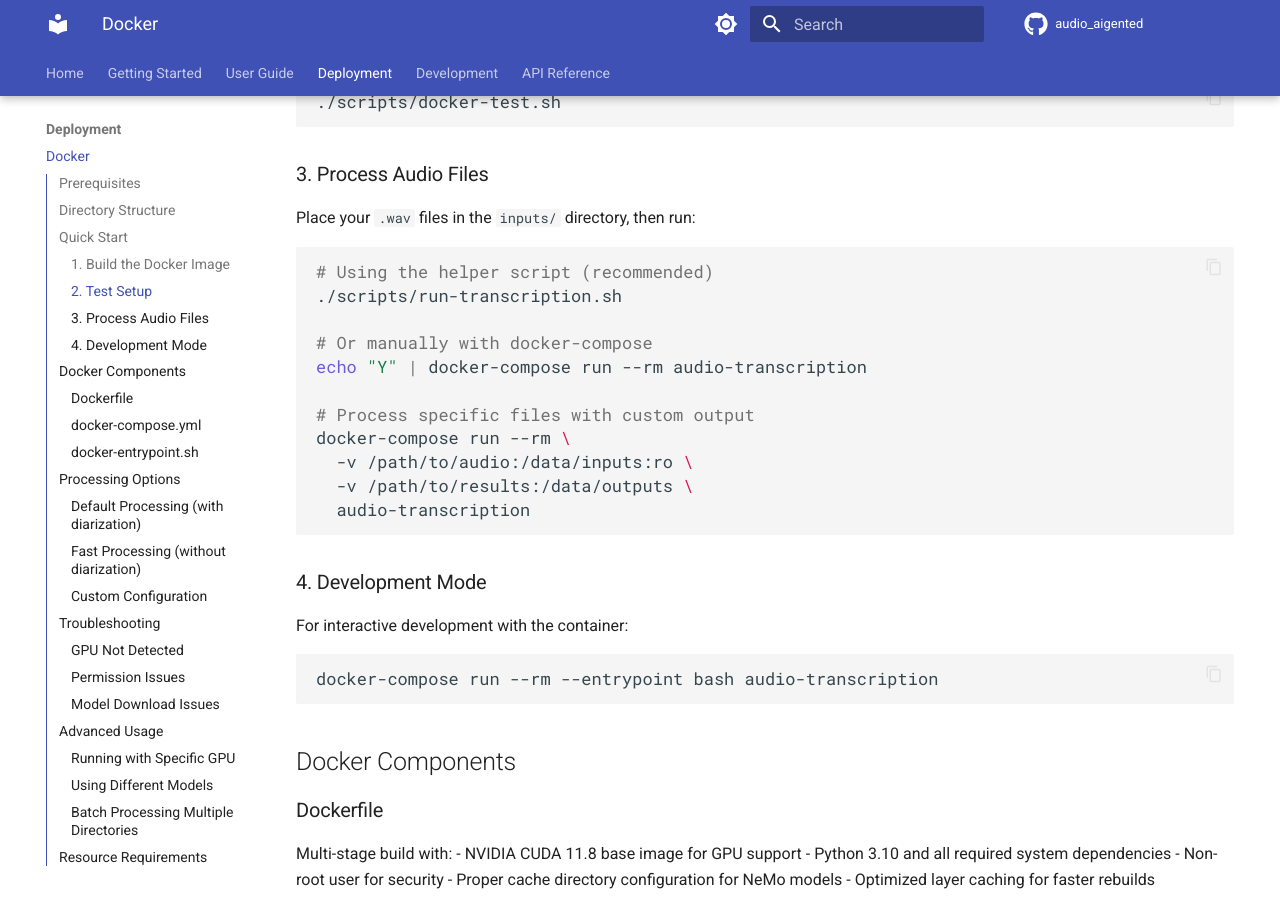
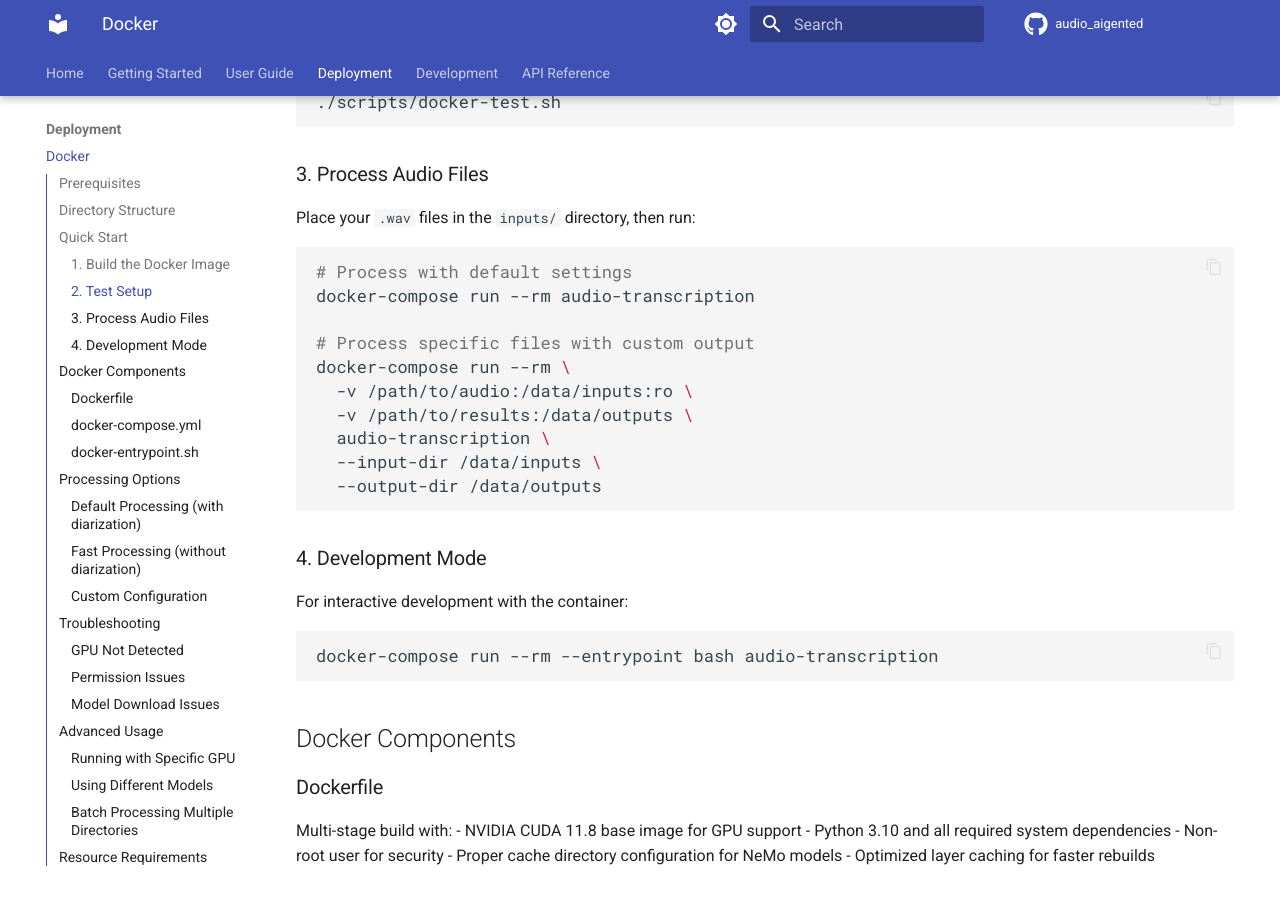
Before and after one commit to alanderex/audio_aigented, an MkDocs documentation site: the page built from docs/deployment/docker.md, in a window 1280 px wide and 900 px high, scrolled down 1244 px. Built offline with MkDocs 1.6.1 and Material for MkDocs 9.7.7, drawn with Linux system fonts in a browser that asks for light colours; comment, search, counter and statistics services are not loaded.

````diff
--- a/docker-compose.yml
+++ b/docker-compose.yml
@@ -1,5 +1,3 @@
-version: '3.8'
-
 services:
   audio-transcription:
     build:
--- a/docs/deployment/docker.md
+++ b/docs/deployment/docker.md
@@ -49,17 +49,16 @@ Run the test script to verify everything is configured correctly:
 Place your `.wav` files in the `inputs/` directory, then run:
 
 ```bash
-# Using the helper script (recommended)
-./scripts/run-transcription.sh
-
-# Or manually with docker-compose
-echo "Y" | docker-compose run --rm audio-transcription
+# Process with default settings
+docker-compose run --rm audio-transcription
 
 # Process specific files with custom output
 docker-compose run --rm \
   -v /path/to/audio:/data/inputs:ro \
   -v /path/to/results:/data/outputs \
-  audio-transcription
+  audio-transcription \
+  --input-dir /data/inputs \
+  --output-dir /data/outputs
 ```
 
 ### 4. Development Mode
--- a/pyproject.toml
+++ b/pyproject.toml
@@ -6,8 +6,7 @@ readme = "README.md"
 requires-python = ">=3.12"
 dependencies = [
     # Core ML/Audio Processing
-    "nemo-toolkit[asr]>=1.20.0",
-    "nemo-toolkit[speaker_tasks]>=1.20.0",  # For speaker diarization
+    "nemo-toolkit[asr]>=1.20.0",  # For ASR and speaker diarization
     "torch>=2.0.0",
     "torchaudio>=2.0.0",
     "librosa>=0.10.0",
````
Also changed, not shown: docker-compose.override.yml (deleted, +0 -32 lines), main.py (+19 -24 lines), 2 other files.
